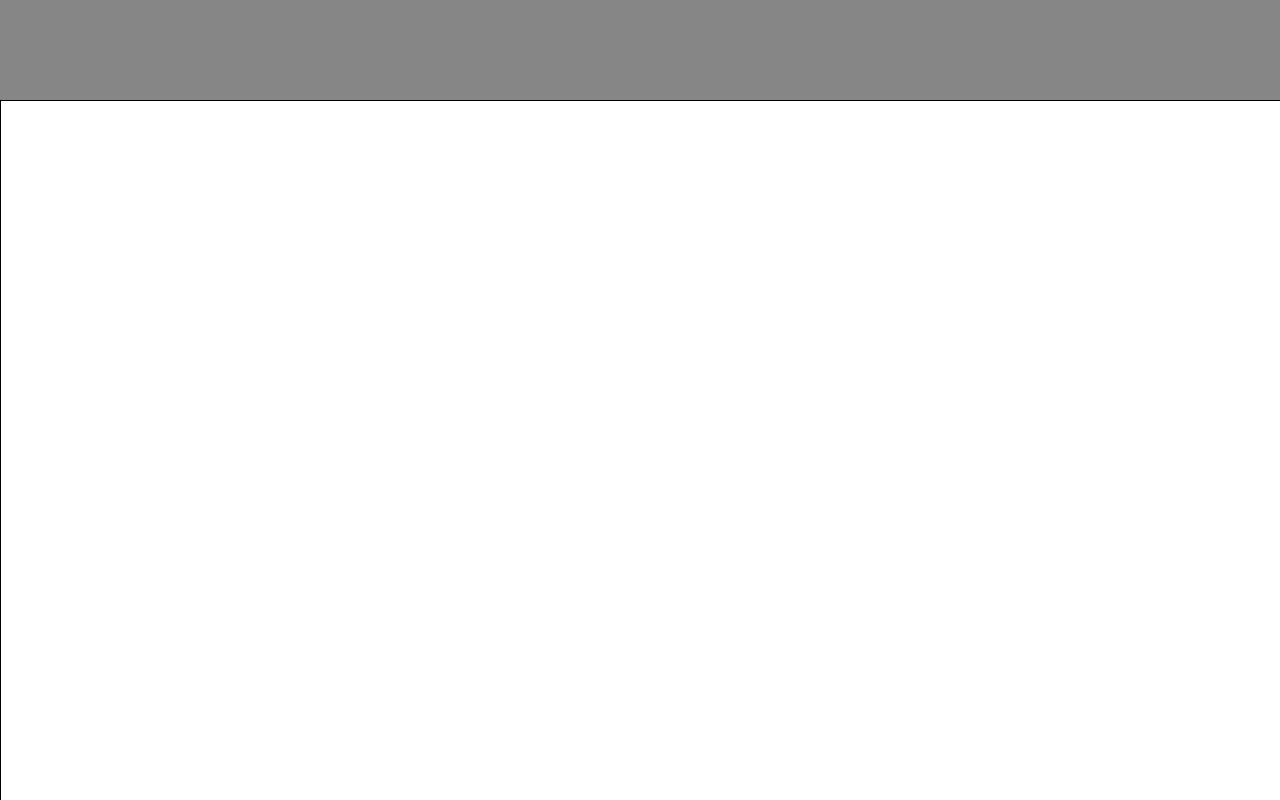
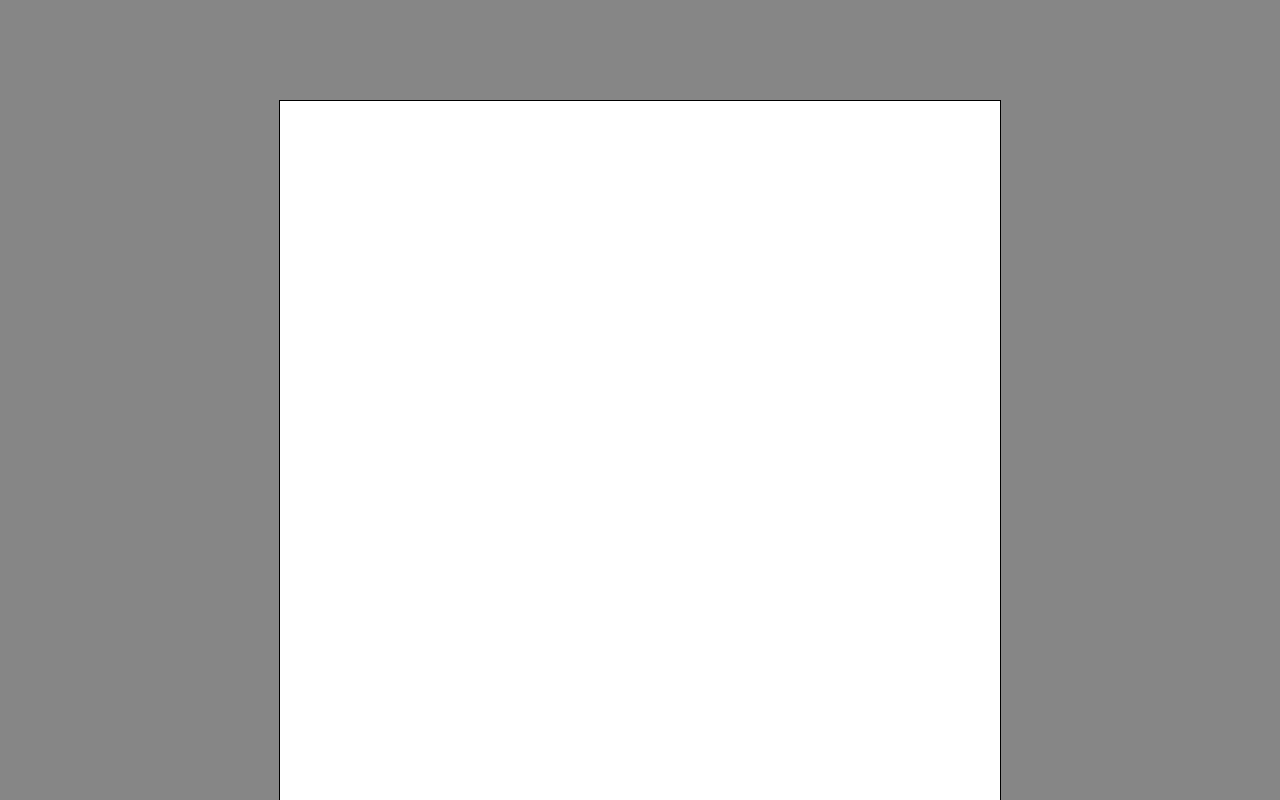
Before and after one commit to Quinten97/canvas-platform-game, a plain HTML site: page public/index.html in a window 1280 px wide. Shown: the top 800 px of the page. Drawn offline with Linux system fonts and the light colour scheme.

Commit message:
Vertical orientation
Swapped the orientation from horizontal to vertical.

```diff
--- a/public/index.html
+++ b/public/index.html
@@ -8,7 +8,7 @@
     <link rel="stylesheet" href="./styles.css" />
   </head>
   <body>
-    <canvas width="1280" height="720" id="game-window"></canvas>
+    <canvas width="720" height="1280" id="game-window"></canvas>
   </body>
   <script src="./script.js"></script>
   <script src="./controller.js"></script>
--- a/public/script.js
+++ b/public/script.js
@@ -40,7 +40,7 @@ function step() {
 function draw() {
   //Clear canvas
   context.fillStyle = "white";
-  context.fillRect(0, 0, 1280, 720);
+  context.fillRect(0, 0, 720, 1280);
 
   //Draw the player
   player.draw();
@@ -61,6 +61,7 @@ function setupInputs() {
   document.addEventListener("keyup", function (event) {
     if (event.key === "w" || event.key === "ArrowUp") {
       upKey = false;
+      s;
     } else if (event.key === "s" || event.key === "ArrowDown") {
       downKey = false;
     } else if (event.key === "a" || event.key === "ArrowLeft") {
```
